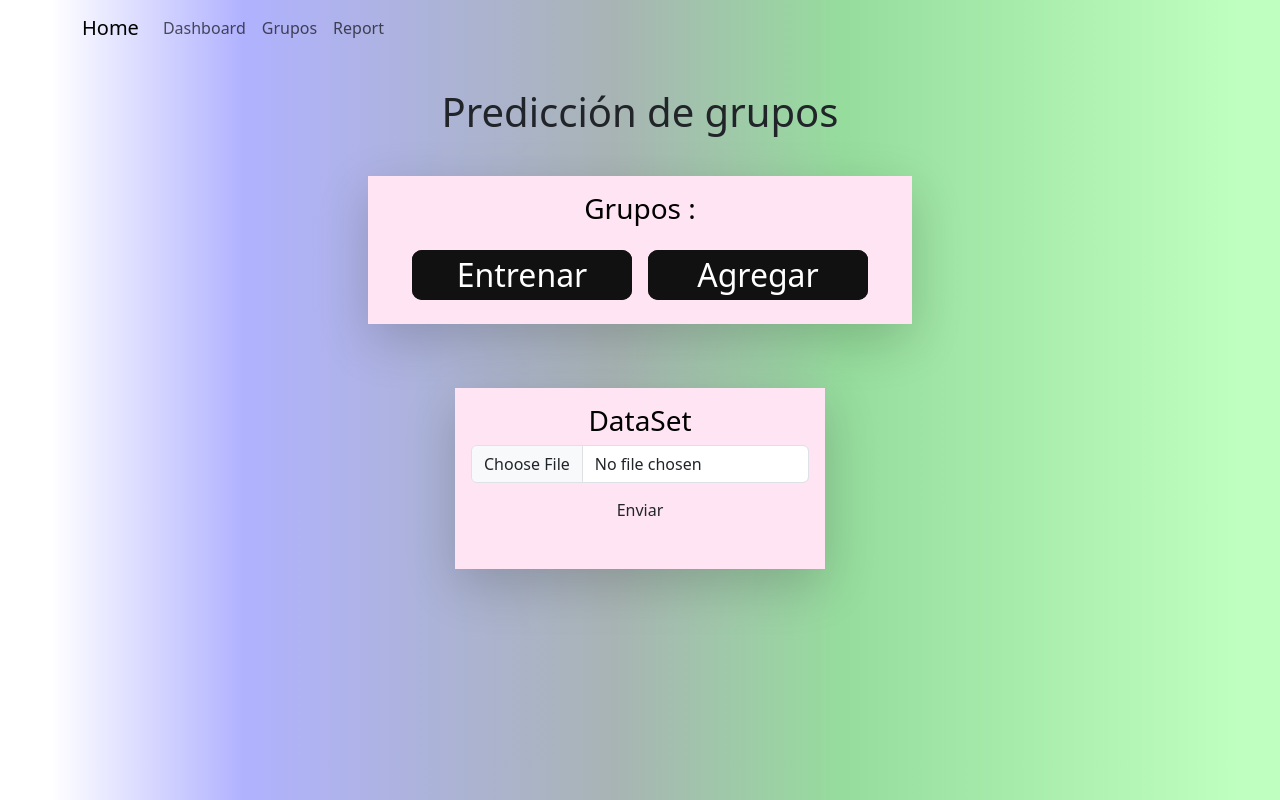
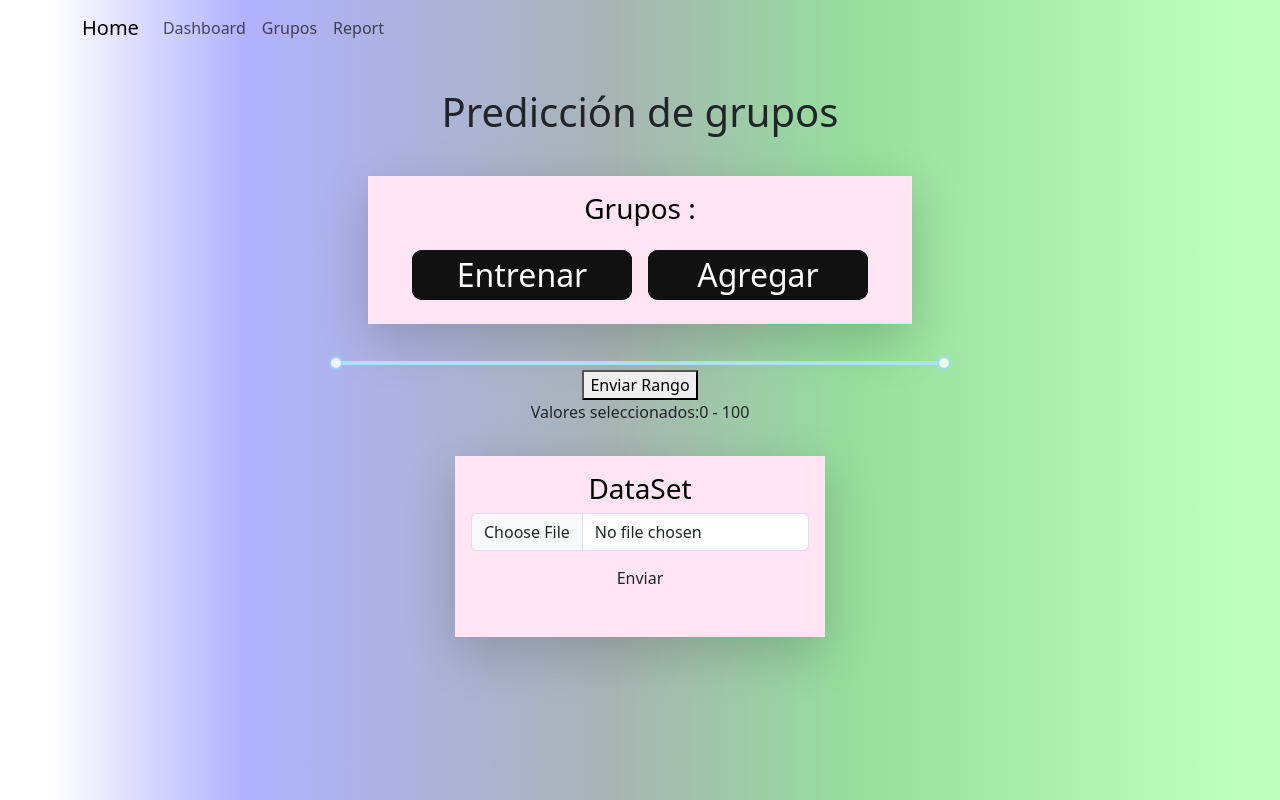
Before and after one commit to CarloseRochav/interfazIA_model, a React (Vite) app: page /dashboard in a window 1280 px wide. Built offline with nearby package versions, Linux system fonts and the light colour scheme.

Commit message:
range slider component added

```diff
--- a/package.json
+++ b/package.json
@@ -13,6 +13,7 @@
     "bootstrap": "^5.3.1",
     "file-server": "^2.2.1",
     "papaparse": "^5.4.1",
+    "rc-slider": "^10.5.0",
     "react": "^18.2.0",
     "react-bootstrap": "^2.8.0",
     "react-dom": "^18.2.0",
--- a/src/components/Results.jsx
+++ b/src/components/Results.jsx
@@ -6,6 +6,14 @@ import { useNavigate } from 'react-router-dom';
 //para redireccionamiento
 //Utilizar modal con react ; instead de "alert"
 import Modal from 'react-modal';
+//Bibliotecas del Slider
+import Slider from 'rc-slider';
+import 'rc-slider/assets/index.css';
+const createSliderWithTooltip = Slider.createSliderWithTooltip;
+//const Range = createSliderWithTooltip(Slider.Range);
+
+
+
 Modal.setAppElement('#root');
 
 const Results = (props) => {
@@ -18,6 +26,27 @@ const Results = (props) => {
   }); //To handle the question to validate the Updating Event
   const [showMessage, setShowMessage] = useState(false); //Manejar tiempo para mostrar mensaje
   const [isOpen, setIsOpen] = useState(false);
+
+
+
+  //Estados para establecer rangos
+  const [range, setRange] = useState({
+    min: 0,
+    max: 100
+  });
+
+  const handleChange = (newRange) => {
+    setRange(newRange);
+  }
+
+  const handleSubmit = () => {
+    // enviar rango al backend
+    //print("Rangos : "+range)
+    console.log("Rangos : "+range)
+  }
+
+
+
 
   const navigate = useNavigate()// Metodo para poder hacer redireccion de componentes/paginas
 
@@ -36,8 +65,6 @@ const Results = (props) => {
     if (answer === "Si") {
 
       funciones.addNewPredicts(predicts)
-
-      saveAs(file, 'report.xlsx');
 
       setIsOpen(false);
       setShowMessage(true)
@@ -78,6 +105,27 @@ const Results = (props) => {
         <button className='glow-on-hover m-2' onClick={async () => setPredicts(await funciones.getData())}>Entrenar</button>
         <button className='glow-on-hover m-2' onClick={toggleVisibility}>Agregar</button>
       </div>
+
+      <div>
+      <Slider range
+        min={0}
+        max={100}
+        defaultValue={[0, 100]}
+        onChange={handleChange}
+        // onChangeComplete={setRange}
+      />
+
+      <button onClick={handleSubmit}>
+        Enviar Rango
+      </button>
+
+            {/* Renderiza valores seleccionados en tiempo real */}
+      <div>
+        Valores seleccionados:
+        {range.min} - {range.max}
+      </div>
+
+    </div>
 
 
       {/* Elemento para mostrar mensaje/aviso */}
--- a/src/pages/Report.jsx
+++ b/src/pages/Report.jsx
@@ -211,20 +211,8 @@ const Report = () => {
         isOpen={isOpen}
         onRequestClose={() => { handleClick("No") }}>
         {/* Recomendacion: No pasar directamente la funcion, simo, por un callback */}
-
         <div className="modal-body w-70 h-25 p-5">
-
-          <h2 className='display-5'>Confirmar que se agregaran las siguientes predicciones :</h2>
-          <ul className='list-inline'>
-          {/* {predicts.map((value, index) =>
-            <li key={index}>
-              Semestre {index + 1} : {value}
-            </li>
-          )} */}
-        </ul>
-
-          <h2 className='display-5'> al siguiente periodo ?</h2>
-
+          <h2 className='display-5'>El reporte se descargara en formato Excel ¿Deseas realizar la descarga?</h2>
           <a className="btn btn-success" href='http://127.0.0.1:5000/save_report' download onClick={()=>{handleClick("Si")}}>Si</a>
           <button className="btn btn-danger m-2" onClick={() => {/*opción No*/; handleClick("No"); }}>No</button>
 
```
Also changed, not shown: 1 other file (tests, documents, lock files or other folders).
